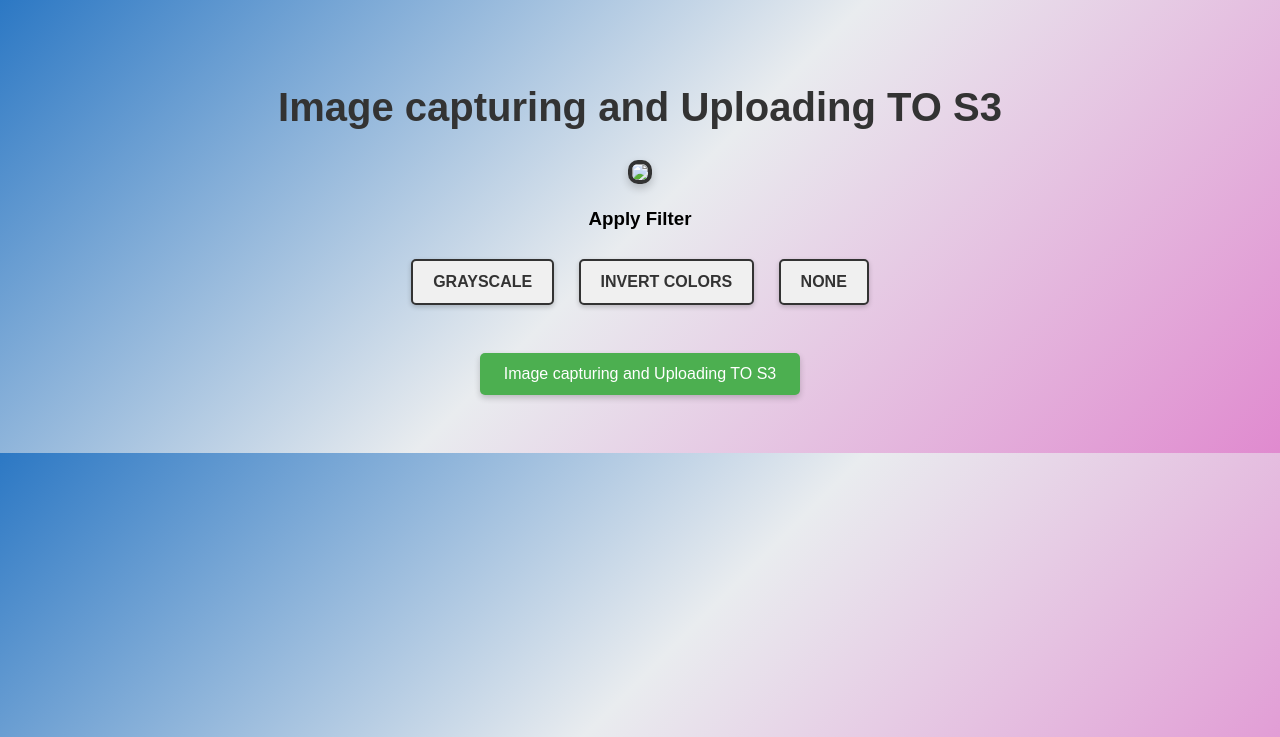
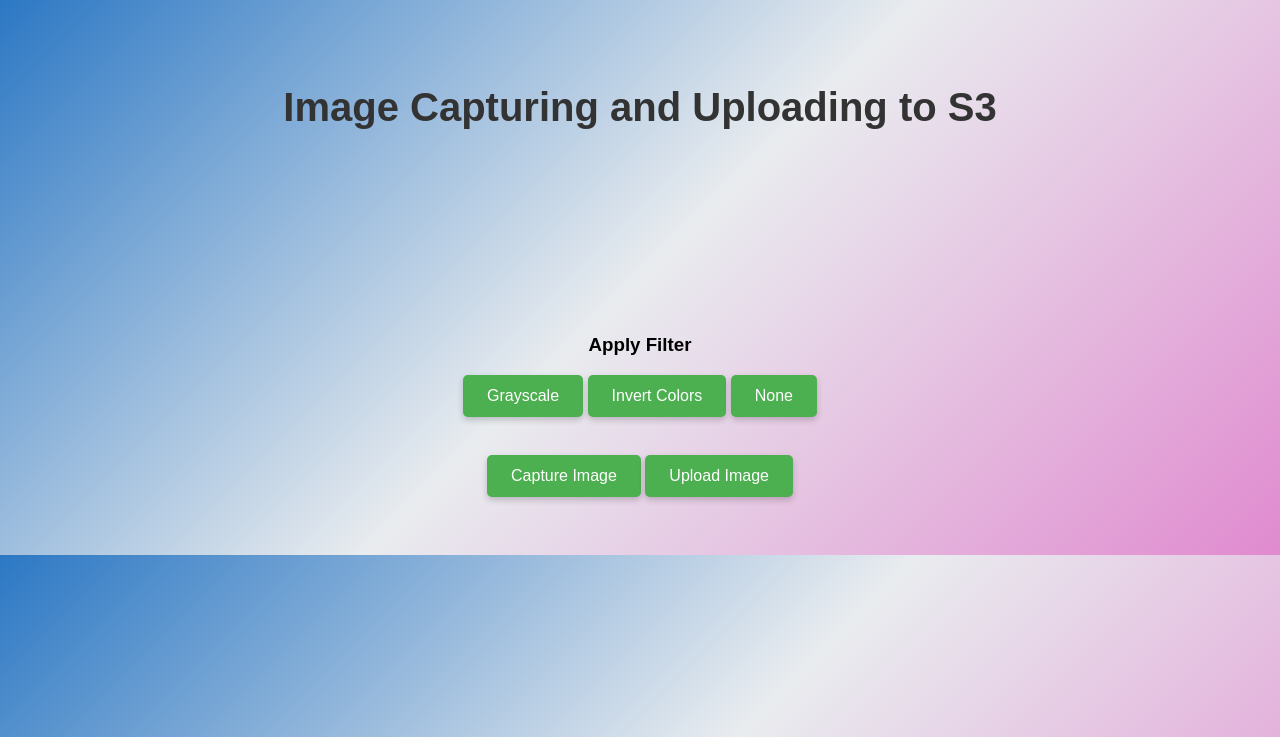
Before and after one commit to pradeep-kr-01/Tasks, a Flask app: template templates/index.html in a window 1280 px wide. Shown: the top 737 px of the page. Run offline with Flask 3, Linux system fonts and the light colour scheme; the template is opened without the code that fills it, so the values that code supplies are empty.

Commit message:
Update index.html

```diff
--- a/templates/index.html
+++ b/templates/index.html
@@ -3,25 +3,27 @@
 <head>
     <meta charset="UTF-8">
     <meta name="viewport" content="width=device-width, initial-scale=1.0">
-    <title>Image capturing and Uploading TO S3</title>
+    <title>Image Capturing and Uploading to S3</title>
     <link rel="stylesheet" href="{{ url_for('static', filename='styles.css') }}">
 </head>
 <body>
-    <h1>Image capturing and Uploading TO S3</h1>
+    <h1>Image Capturing and Uploading to S3</h1>
 
-    <img src="{{ url_for('video_feed', filter_type='none') }}" id="videoElement" />
+    <video id="video" autoplay playsinline></video>
+    <canvas id="captured-image" style="display:none;"></canvas>
 
     <div class="filters">
         <h3>Apply Filter</h3>
-        <a href="/video_feed/grayscale">Grayscale</a>
-        <a href="/video_feed/invert">Invert Colors</a>
-        <a href="/video_feed/none">None</a>
+        <button class="filter-btn" data-filter="grayscale">Grayscale</button>
+        <button class="filter-btn" data-filter="invert">Invert Colors</button>
+        <button class="filter-btn" data-filter="none">None</button>
     </div>
     <br>
-    <form method="POST" action="/capture">
-        <input type="hidden" name="filter_type" id="filterInput" value="none">
-        <button type="submit">Image capturing and Uploading TO S3</button>
-    </form>
+    <button id="capture-btn">Capture Image</button>
+    <button id="submit-btn">Upload Image</button>
+    <p id="loading-text" style="display:none;">Uploading...</p>
+
+    <div id="stored-images"></div>
 
     <script>
         const video = document.getElementById('video');
@@ -40,6 +42,7 @@
             })
             .catch(err => {
                 console.error('Error accessing webcam: ', err);
+                alert('Unable to access the camera. Please check your permissions.');
             });
 
         // Apply selected filter to the video stream
@@ -86,6 +89,7 @@
             .catch(error => {
                 loadingText.style.display = 'none';  // Hide loading text
                 console.error('Error submitting image: ', error);
+                alert('Error uploading image. Please try again.');
             });
         });
 
@@ -101,6 +105,8 @@
                     data.images.forEach(imageUrl => {
                         const imgElement = document.createElement('img');
                         imgElement.src = imageUrl;
+                        imgElement.style.width = '150px'; // Set a fixed width for images
+                        imgElement.style.margin = '10px'; // Add margin for spacing
                         storedImagesDiv.appendChild(imgElement);
                     });
                 })
```
Lines whose indentation alone changed are shown as unchanged.
